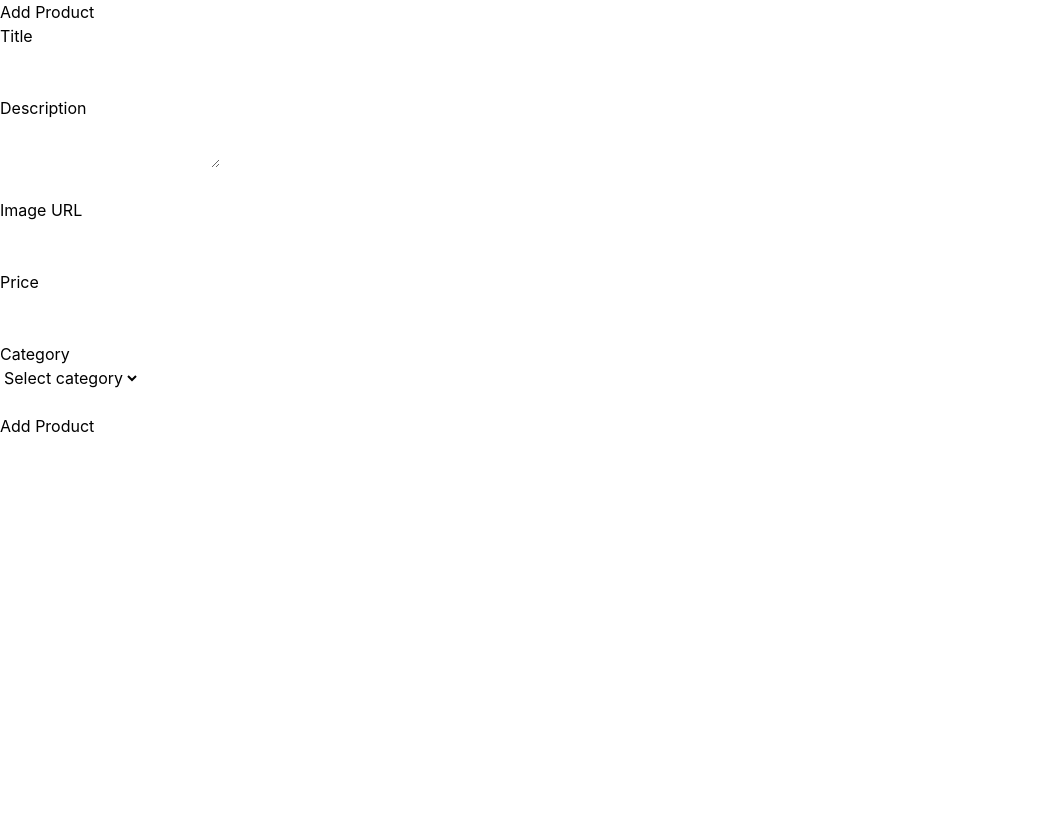
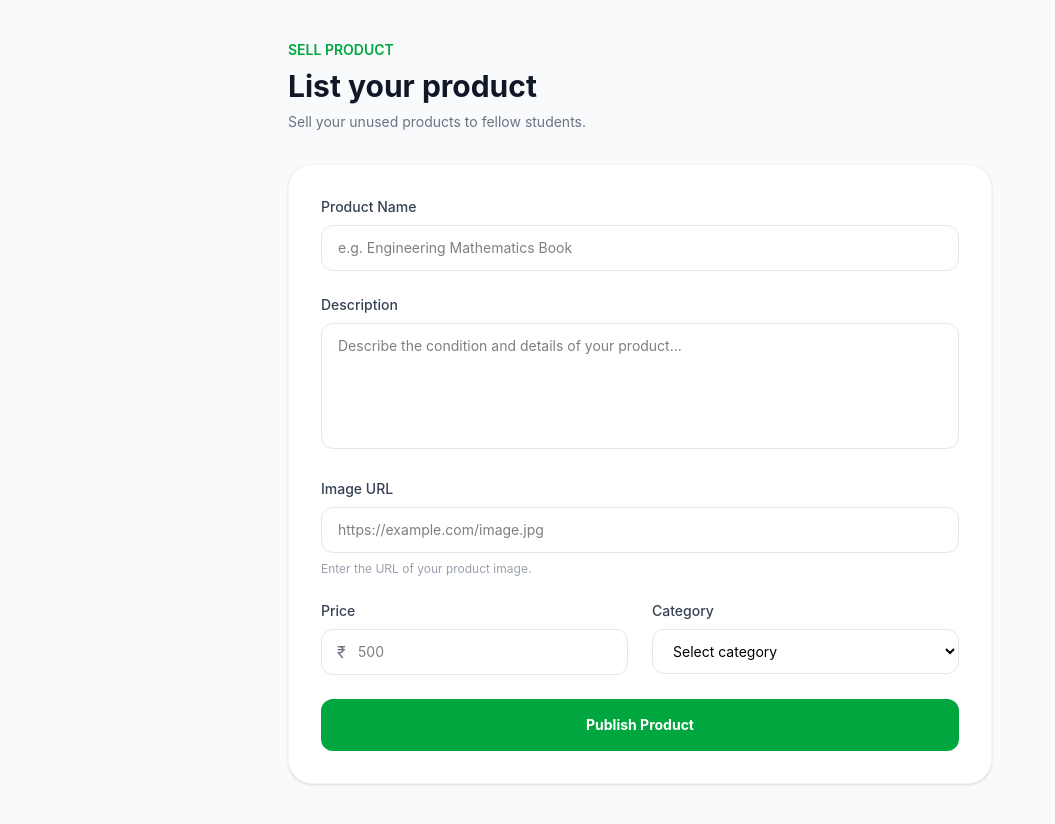
Before and after one commit to ganesh-ram-droid/StudentMarketPlace-Task, a React app in the folder frontend/: page /add-product in a window 1280 px wide. Shown: the whole page, without its empty margins (0-1055 px from the left). Before the commit the page ends 800 px from the top, so only its background shows below. Built offline with nearby package versions, Linux system fonts and the light colour scheme; the HTML template or start-up script is replaced by a standard one.

Commit message:
add product styles are updated

```diff
--- a/frontend/Pages/AddProduct.jsx
+++ b/frontend/Pages/AddProduct.jsx
@@ -20,10 +20,16 @@ const AddProduct = () => {
   const [price, setPrice] = useState("");
   const [category, setCategory] = useState("");
 
+  const [error, setError] = useState("");
+  const [loading, setLoading] = useState(false);
+
   const handleSubmit = async (e) => {
     e.preventDefault();
 
     try {
+      setLoading(true);
+      setError("");
+
       const response = await fetch(
         "http://localhost:3000/api/products",
         {
@@ -44,8 +50,7 @@ const AddProduct = () => {
       const data = await response.json();
 
       if (!response.ok) {
-        alert(data.message);
-        return;
+        throw new Error(data.message || "Failed to add product");
       }
 
       alert("Product added successfully");
@@ -57,91 +62,160 @@ const AddProduct = () => {
       setCategory("");
 
     } catch (error) {
-      console.log(error);
+      setError(error.message);
+    } finally {
+      setLoading(false);
     }
   };
 
   return (
+    <div className="min-h-screen bg-gray-50">
+
+      <main className="mx-auto max-w-3xl px-4 py-10 sm:px-6 lg:px-8">
+
+        <div className="mb-8">
+          <p className="text-sm font-semibold text-green-600">
+            SELL PRODUCT
+          </p>
+
+          <h1 className="mt-2 text-3xl font-bold text-gray-900">
+            List your product
+          </h1>
+
+          <p className="mt-2 text-sm text-gray-500">
+            Sell your unused products to fellow students.
+          </p>
+        </div>
+
+        <div className="rounded-3xl border border-gray-100 bg-white p-6 shadow-sm sm:p-8">
+
+          {error && (
+            <div className="mb-6 rounded-xl bg-red-50 px-4 py-3 text-sm text-red-600">
+              {error}
+            </div>
+          )}
+
+          <form onSubmit={handleSubmit} className="space-y-6">
+
             <div>
-      <h1>Add Product</h1>
+              <label className="mb-2 block text-sm font-medium text-gray-700">
+                Product Name
+              </label>
 
-      <form onSubmit={handleSubmit}>
-        <div>
-          <label>Title</label>
-          <br />
               <input
                 type="text"
                 value={title}
                 onChange={(e) => setTitle(e.target.value)}
+                placeholder="e.g. Engineering Mathematics Book"
                 required
+                className="w-full rounded-xl border border-gray-200 px-4 py-3 text-sm outline-none focus:border-green-500 focus:ring-4 focus:ring-green-100"
               />
             </div>
 
-        <br />
+            <div>
+              <label className="mb-2 block text-sm font-medium text-gray-700">
+                Description
+              </label>
 
-        <div>
-          <label>Description</label>
-          <br />
               <textarea
                 value={description}
                 onChange={(e) => setDescription(e.target.value)}
+                placeholder="Describe the condition and details of your product..."
+                rows="5"
                 required
+                className="w-full resize-none rounded-xl border border-gray-200 px-4 py-3 text-sm outline-none focus:border-green-500 focus:ring-4 focus:ring-green-100"
               />
             </div>
 
-        <br />
+            <div>
+              <label className="mb-2 block text-sm font-medium text-gray-700">
+                Image URL
+              </label>
 
-        <div>
-          <label>Image URL</label>
-          <br />
               <input
                 type="text"
                 value={image}
                 onChange={(e) => setImage(e.target.value)}
+                placeholder="https://example.com/image.jpg"
                 required
+                className="w-full rounded-xl border border-gray-200 px-4 py-3 text-sm outline-none focus:border-green-500 focus:ring-4 focus:ring-green-100"
               />
+
+              <p className="mt-2 text-xs text-gray-400">
+                Enter the URL of your product image.
+              </p>
             </div>
 
-        <br />
+            <div className="grid gap-6 sm:grid-cols-2">
 
               <div>
-          <label>Price</label>
-          <br />
+                <label className="mb-2 block text-sm font-medium text-gray-700">
+                  Price
+                </label>
+
+                <div className="relative">
+
+                  <span className="absolute left-4 top-1/2 -translate-y-1/2 text-gray-500">
+                    ₹
+                  </span>
+
                   <input
                     type="number"
                     value={price}
                     onChange={(e) => setPrice(e.target.value)}
+                    placeholder="500"
                     min="0"
                     required
+                    className="w-full rounded-xl border border-gray-200 py-3 pl-9 pr-4 text-sm outline-none focus:border-green-500 focus:ring-4 focus:ring-green-100"
                   />
+
+                </div>
               </div>
 
-        <br />
+              <div>
+                <label className="mb-2 block text-sm font-medium text-gray-700">
+                  Category
+                </label>
 
-        <div>
-          <label>Category</label>
-          <br />
                 <select
                   value={category}
                   onChange={(e) => setCategory(e.target.value)}
                   required
+                  className="w-full rounded-xl border border-gray-200 bg-white px-4 py-3 text-sm outline-none focus:border-green-500 focus:ring-4 focus:ring-green-100"
                 >
-            <option value="">Select category</option>
+
+                  <option value="">
+                    Select category
+                  </option>
 
                   {categories.map((category) => (
-              <option key={category} value={category}>
+                    <option
+                      key={category}
+                      value={category}
+                    >
                       {category}
                     </option>
                   ))}
+
                 </select>
               </div>
 
-        <br />
+            </div>
 
-        <button type="submit">
-          Add Product
+            <button
+              type="submit"
+              disabled={loading}
+              className="w-full rounded-xl bg-green-600 py-4 text-sm font-bold text-white transition hover:bg-green-700 disabled:cursor-not-allowed disabled:opacity-60"
+            >
+              {loading ? "Publishing..." : "Publish Product"}
             </button>
+
           </form>
+
+        </div>
+
+      </main>
+
     </div>
   );
 };
```
Lines whose indentation alone changed are shown as unchanged.
